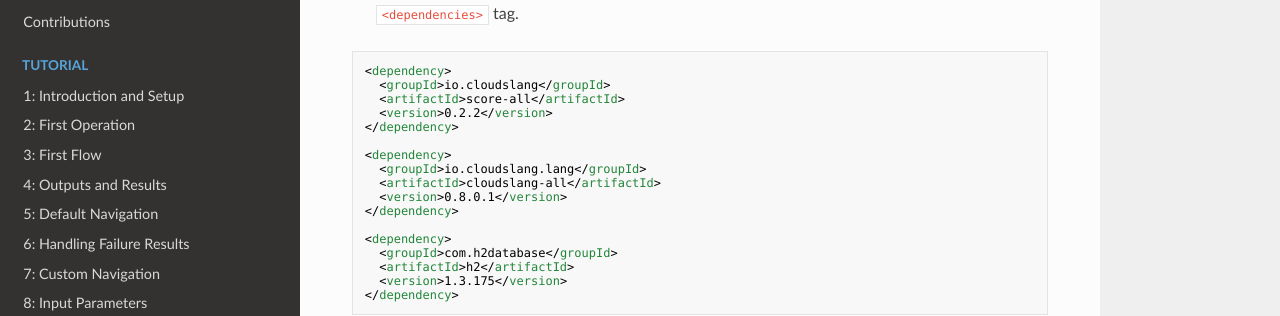
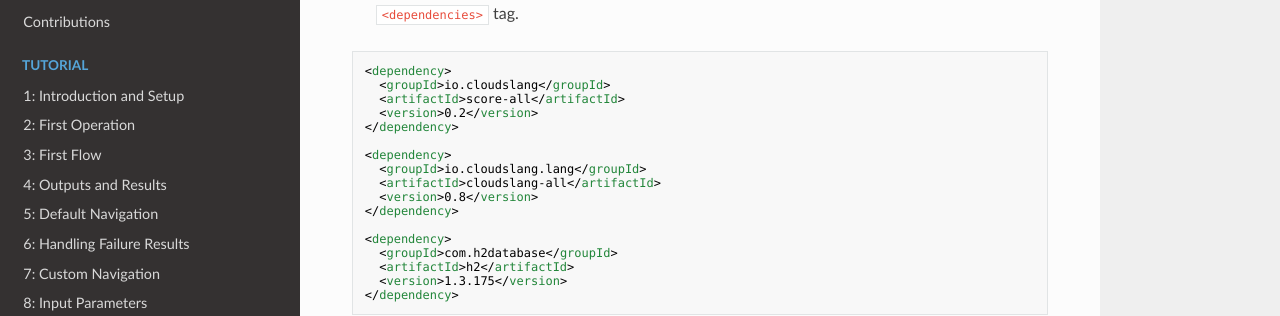
Before and after one commit to CloudSlang/docs, an MkDocs documentation site: the page built from docs/developer_cloudslang.md, in a window 1280 px wide and 900 px high. Shown: the part 334-650 px from the top of the window. Built offline with MkDocs 1.6.1, drawn with Linux system fonts in a browser that asks for light colours; nearby versions of some CDN libraries; old or Windows-style settings are respelled for this version of MkDocs.

Commit message:
updated to official versions
Signed-off-by: Sam Markowitz <sam.markowitz@hp.com>

```diff
--- a/docs/developer_cloudslang.md
+++ b/docs/developer_cloudslang.md
@@ -9,13 +9,13 @@
 <dependency>
   <groupId>io.cloudslang</groupId>
   <artifactId>score-all</artifactId>
-  <version>0.2.2</version>
+  <version>0.2</version>
 </dependency>
 
 <dependency>
   <groupId>io.cloudslang.lang</groupId>
   <artifactId>cloudslang-all</artifactId>
-  <version>0.8.0.1</version>
+  <version>0.8</version>
 </dependency>
 
 <dependency>
```
Also changed, not shown: docs/developer_score.md (+1 -1 lines).
